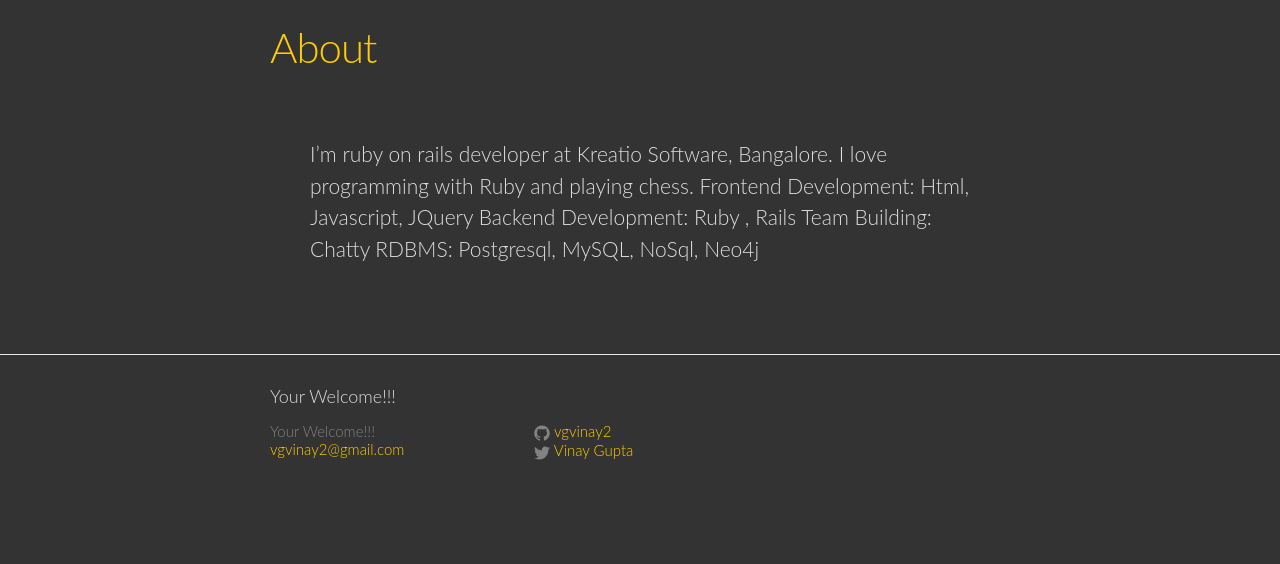
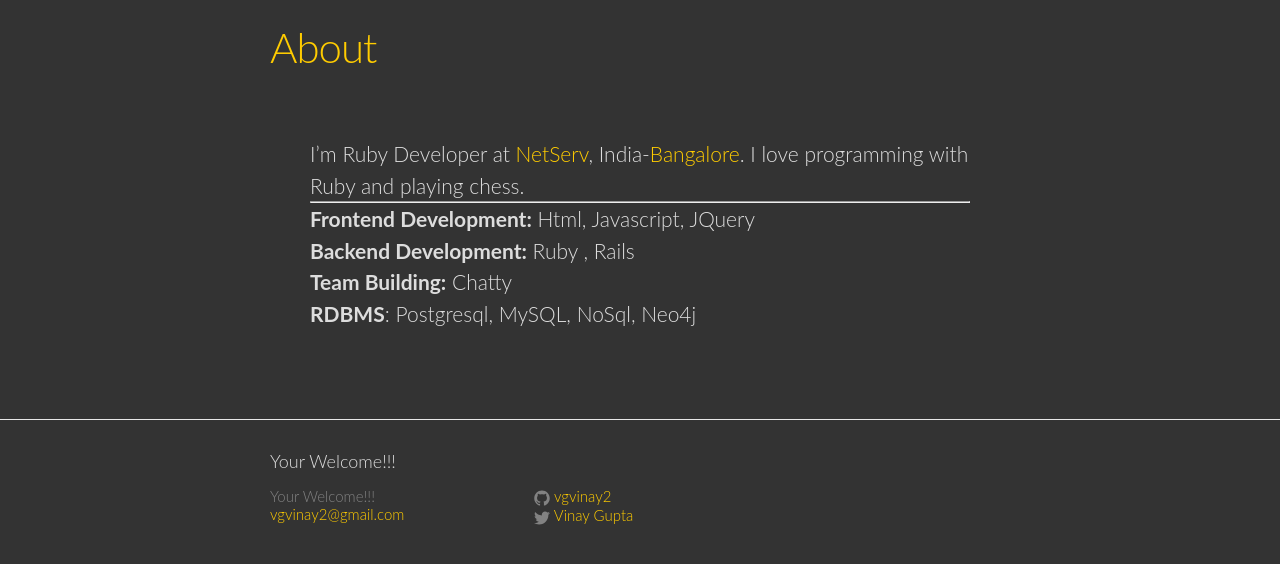
Before and after one commit to vgvinay2/vgvinay2.github.io, a Jekyll site: the page built from about.md, in a window 1280 px wide, cut to the strip 109-673 px from the top of the page. Built offline with Jekyll 4.4.1, drawn with Linux system fonts in a browser that asks for light colours.

Commit message:
add about me

```diff
--- a/about.md
+++ b/about.md
@@ -3,9 +3,15 @@ layout: page
 title: About
 permalink: /about/
 ---
-I'm ruby on rails developer at Kreatio Software, Bangalore.
+I'm Ruby Developer at [NetServ](http://www.smnetserv.com/), India-[Bangalore](https://en.wikipedia.org/wiki/Bangalore).
 I love programming with Ruby and playing chess.
-Frontend Development: Html, Javascript, JQuery
-Backend Development: Ruby , Rails
-Team Building: Chatty
-RDBMS: Postgresql, MySQL, NoSql, Neo4j
+
+---
+
+**Frontend Development:** Html, Javascript, JQuery
+
+**Backend Development:** Ruby , Rails
+
+**Team Building:** Chatty
+
+**RDBMS**: Postgresql, MySQL, NoSql, Neo4j
```
